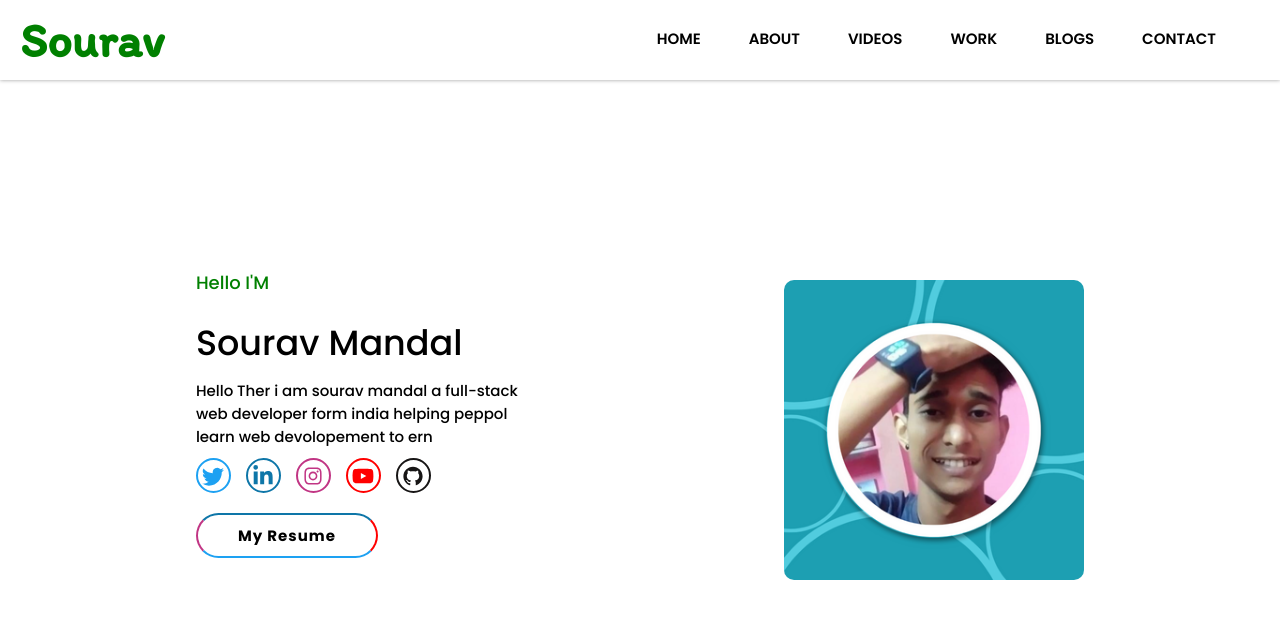
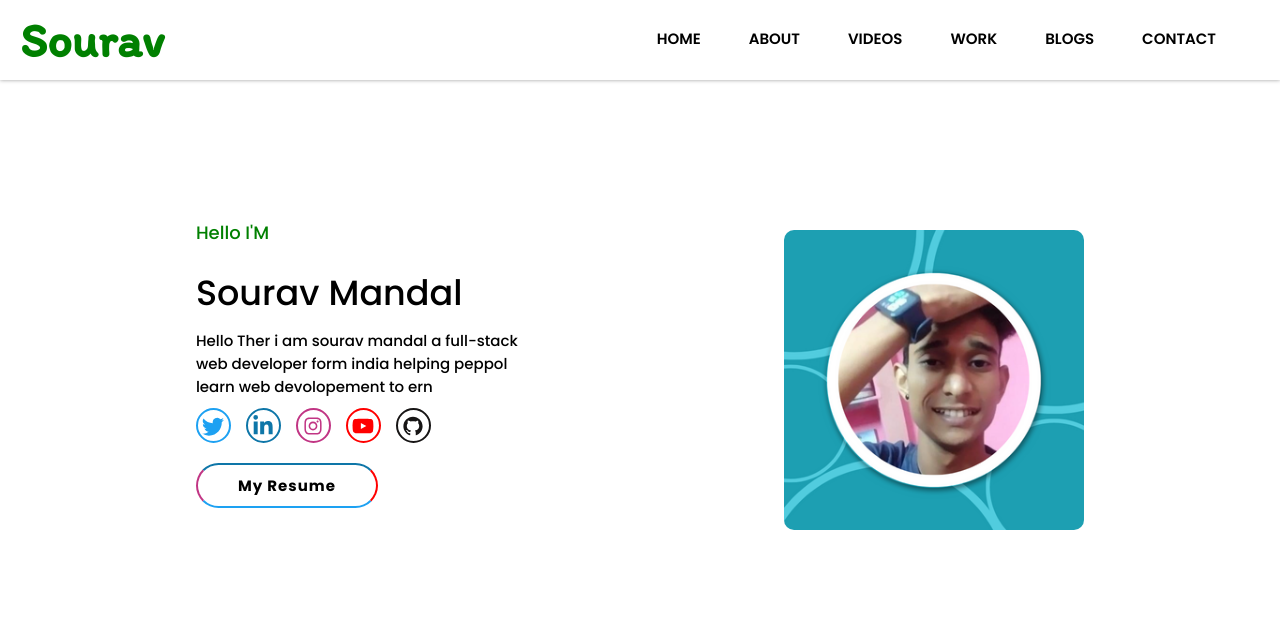
Before and after one commit to souravcodeweb/sourav_mandal, a React (Create React App) app: page / in a window 1280 px wide. Shown: the top 618 px of the page. Built offline with nearby package versions, Linux system fonts and the light colour scheme.

Commit message:
add code

```diff
--- a/src/Components/Pages/Home.css
+++ b/src/Components/Pages/Home.css
@@ -1,5 +1,5 @@
 section{
-    padding: 150px 6%;
+    padding: 100px 6%;
 }
 
 
```
